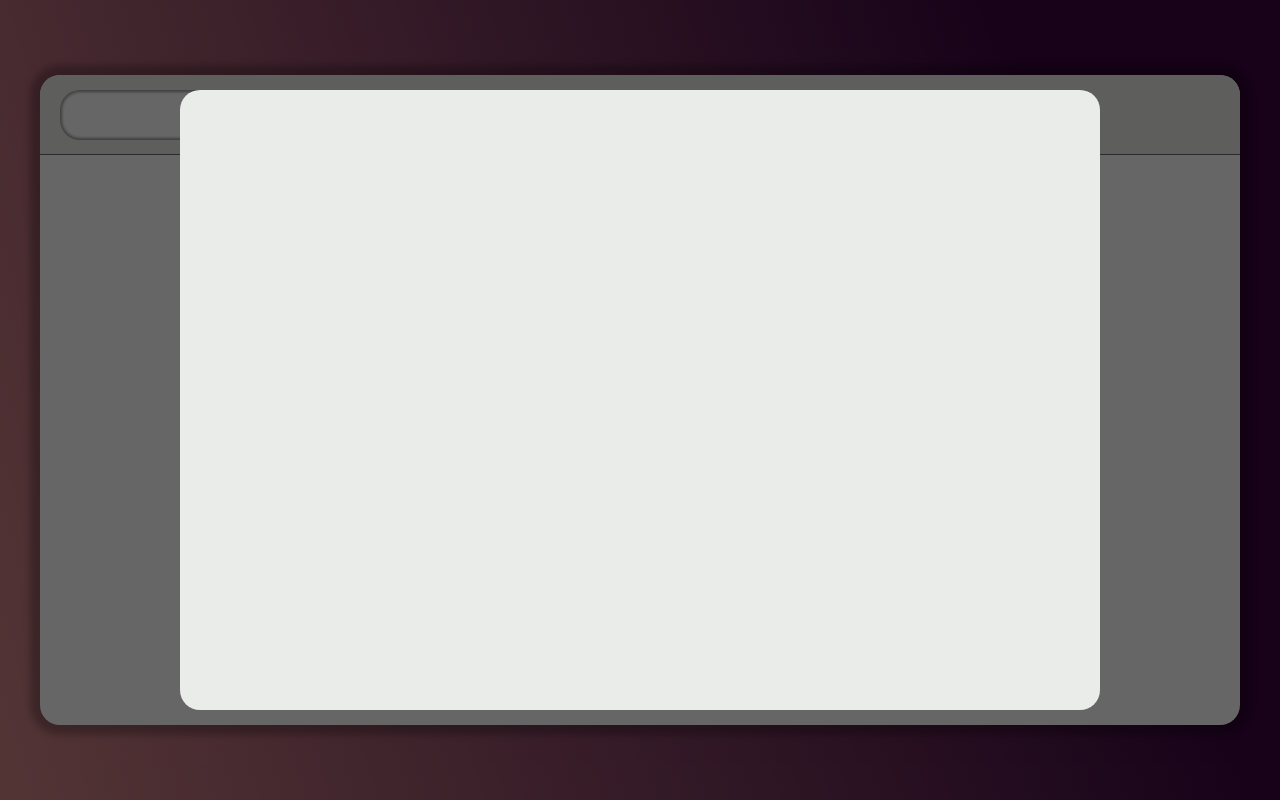
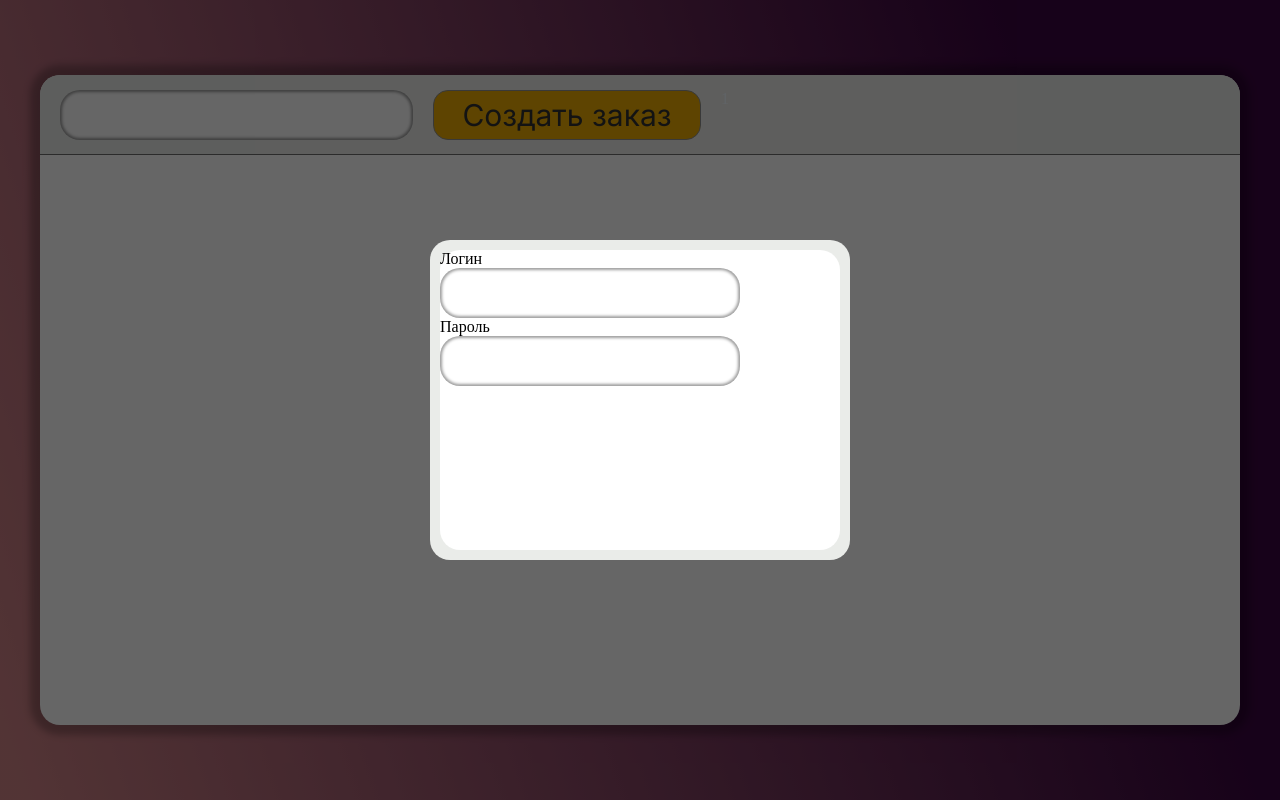
Before and after one commit to Aleksandersie/crm-2-front-end, a React (Create React App) app: page / in a window 1280 px wide. Both pictures are taken after a click on the button "Создать заказ". Built offline with nearby package versions, Linux system fonts and the light colour scheme.

Commit message:
login window init code

```diff
--- /dev/null
+++ b/src/components/LoginWindow/LoginWindow.tsx
@@ -0,0 +1,21 @@
+import React from 'react';
+import styles from "./loginWindow.module.scss"
+const LoginWindow = () => {
+    return (
+        <div className={styles.loginWindowBody}>
+            <div>
+                <div>
+                    <p>Логин</p>
+                    <input type="text" className={styles.input}/>
+                </div>
+                <div>
+                    <p>Пароль</p>
+                    <input type="text" className={styles.input}/>
+                </div>
+            </div>
+
+        </div>
+    );
+};
+
+export default LoginWindow;
--- /dev/null
+++ b/src/components/LoginWindow/loginWindow.module.scss
@@ -0,0 +1,13 @@
+.loginWindowBody{
+  width: 400px;
+  height: 300px;
+  background-color:white;
+  border-radius: 20px;
+}
+.input{
+  width: 300px;
+  height: 50px;
+  background: #FFFFFF;
+  box-shadow: inset 0px 0px 3px 2px rgba(0, 0, 0, 0.39);
+  border-radius: 20px;
+}
--- /dev/null
+++ b/src/components/LoginWindow/loginWindow.module.scss.d.ts
@@ -0,0 +1,2 @@
+export const input: string;
+export const loginWindowBody: string;
--- a/src/components/MainWindow/MainWindowHeaderCreateOrderButton.tsx
+++ b/src/components/MainWindow/MainWindowHeaderCreateOrderButton.tsx
@@ -2,13 +2,14 @@ import React, {useState} from 'react';
 import styles from "./mainWindowStyles.module.scss"
 import Modal from "../Modal/Modal";
 import CreationOrderWindow from "../CreationOrderWindow/CreationOrderWindow";
+import LoginWindow from "../LoginWindow/LoginWindow";
 const MainWindowHeaderCreateOrderButton = () => {
     const [modalActive, setModalActive] = useState(false)
     return (
         <>
             <button className={styles.createOrderButton} onClick={()=>setModalActive(true)}>Создать заказ</button>
             <Modal active={modalActive} setActive={setModalActive} >
-               <CreationOrderWindow/>
+               <LoginWindow/>
             </Modal>
         </>
 
--- /dev/null
+++ b/src/components/OrderCreationWindow/orderWindowStyles.module.scss
@@ -0,0 +1,5 @@
+.orderWindowBody{
+  width: 100px;
+  height: 100px;
+  border: 1px solid red;
+}
--- /dev/null
+++ b/src/components/OrderCreationWindow/orderWindowStyles.module.scss.d.ts
@@ -0,0 +1 @@
+export const orderWindowBody: string;
```
Also changed, not shown: src/components/OrderCreationWindow/OrderCreationWindow.tsx (added, +11 -0 lines).
